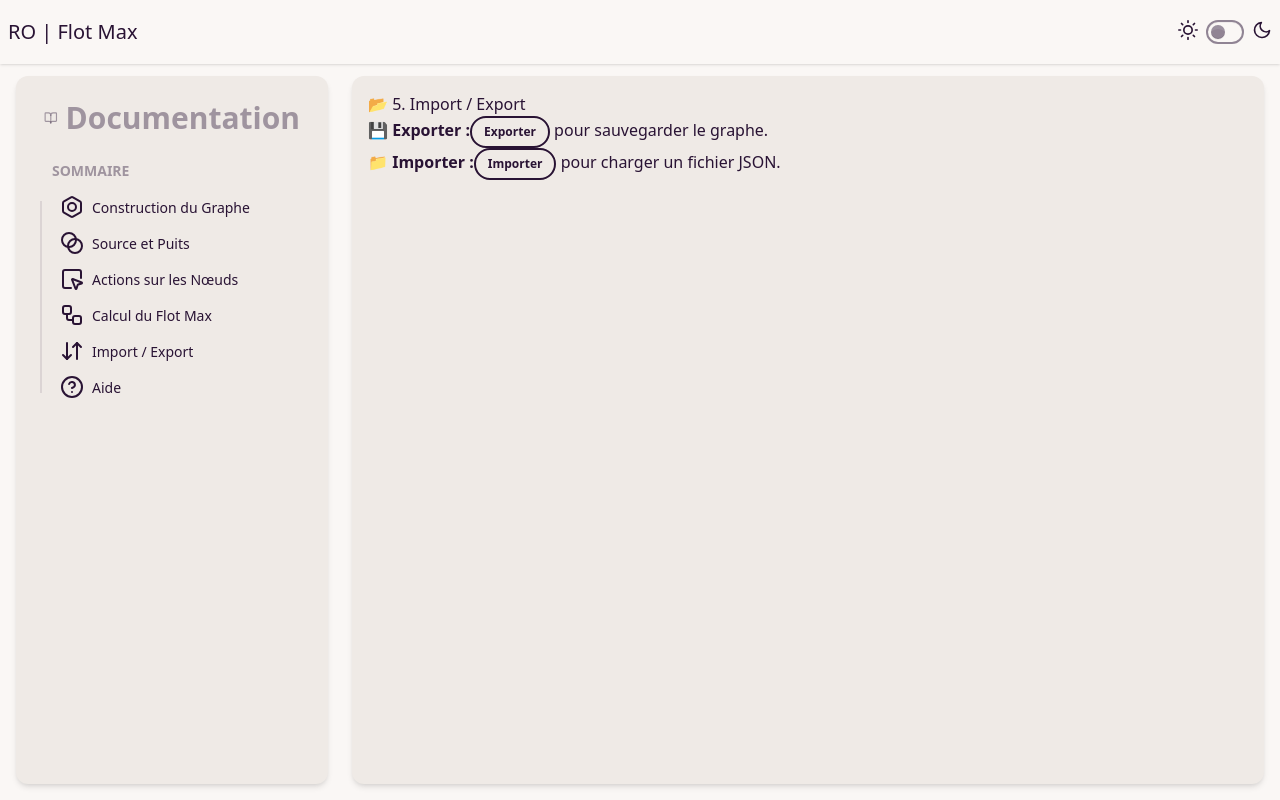
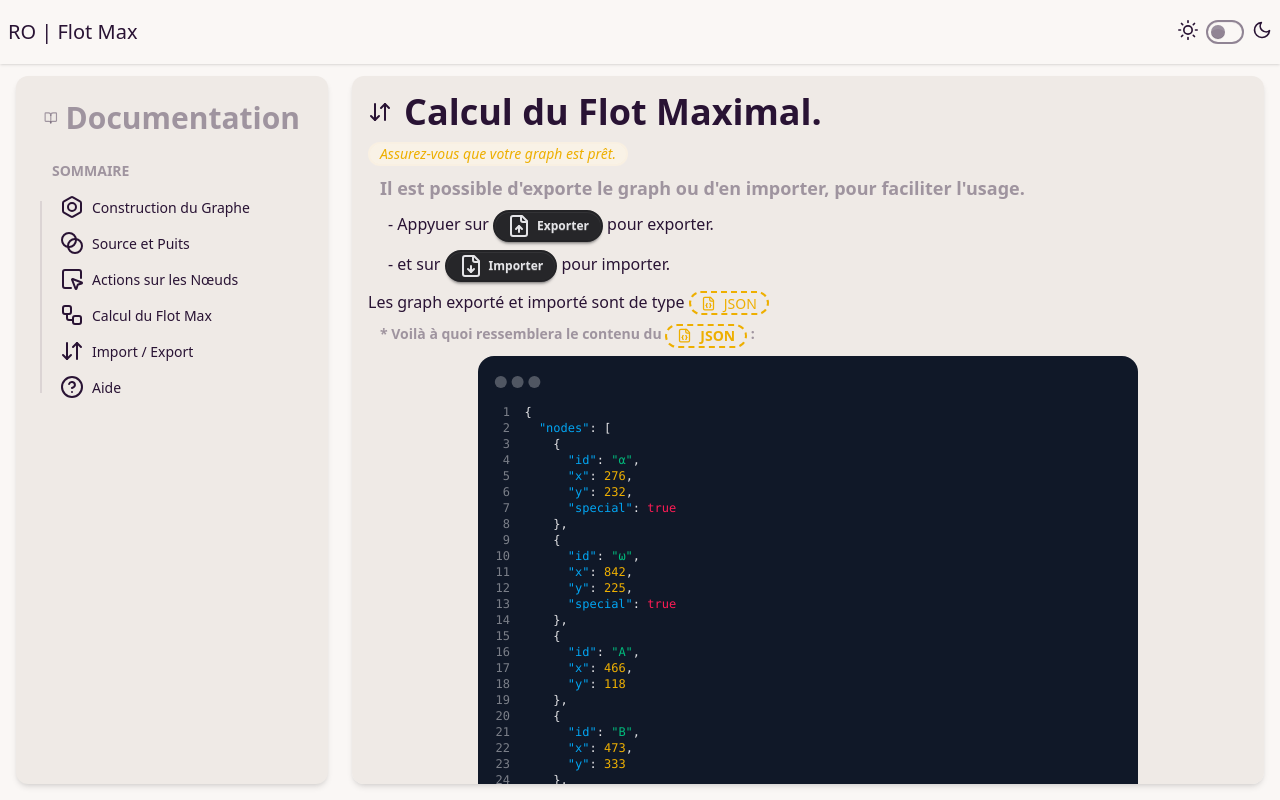
Before and after one commit to wharton-SP/RO, a React (Vite) app in the folder RO-Visualisation/: page /docs in a window 1280 px wide. Both pictures are taken after a click on the element "Import / Export". Built offline with nearby package versions, Linux system fonts and the light colour scheme; no server answers.

Commit message:
Update : enhance layout and content clarity in ImporExport component

```diff
--- a/RO-Visualisation/src/components/docs/ImporExport.jsx
+++ b/RO-Visualisation/src/components/docs/ImporExport.jsx
@@ -1,19 +1,68 @@
+import { ArrowDownUp, FileDown, FileJson, FileUp } from 'lucide-react'
 import React from 'react'
 
+const jsonData = {
+    nodes: [
+        { id: "α", x: 276, y: 232, special: true },
+        { id: "ω", x: 842, y: 225, special: true },
+        { id: "A", x: 466, y: 118 },
+        { id: "B", x: 473, y: 333 },
+        { id: "C", x: 657, y: 110 },
+        { id: "D", x: 669, y: 330 }
+    ],
+    edges: [
+        { from: "α", to: "A", weight: "1" },
+        { from: "α", to: "B", weight: "2" },
+        { from: "A", to: "C", weight: "2" },
+        { from: "B", to: "D", weight: "4" },
+        { from: "C", to: "ω", weight: "5" },
+        { from: "D", to: "ω", weight: "6" }
+    ]
+};
+
+const highlightJson = (line) => {
+    return line
+        .replace(/"([^"]+)":/g, '<span class="text-info">"$1"</span>:') // clés
+        .replace(/: "([^"]+)"/g, ': <span class="text-success">"$1"</span>') // chaînes
+        .replace(/: (\d+)/g, ': <span class="text-warning">$1</span>') // nombres
+        .replace(/: (true|false)/g, ': <span class="text-error">$1</span>'); // booléens
+};
+
 const ImporExport = () => {
+
+    const jsonLines = JSON.stringify(jsonData, null, 2).split('\n');
+
     return (
         <section id="import-export">
-            <h2>📂 5. Import / Export</h2>
-            <ul>
-                <li>
-                    💾 <strong>Exporter :</strong>
-                    <button className="btn btn-outline btn-sm mx-2">Exporter</button> pour sauvegarder le graphe.
-                </li>
-                <li>
-                    📁 <strong>Importer :</strong>
-                    <button className="btn btn-outline btn-sm mx-2">Importer</button> pour charger un fichier JSON.
-                </li>
-            </ul>
+
+            <h2 className='flex items-center gap-3'><ArrowDownUp /> <span className='text-4xl font-bold'>Calcul du Flot Maximal.</span></h2>
+            <div className='pt-2'>
+                <p className='italic badge badge-soft badge-warning'>Assurez-vous que votre graph est prêt.</p>
+            </div>
+            <div>
+                <p className='font-bold menu-title text-lg'>Il est possible d'exporte le graph ou d'en importer, pour faciliter l'usage.</p>
+                <p className='px-5 pb-2'>
+                    - Appyuer sur <button className="btn btn-sm btn-neutral"> <FileUp /> <div>Exporter</div></button> pour exporter.
+                </p>
+                <p className='px-5 pb-2'>
+                    - et sur <button className="btn btn-sm btn-neutral"> <FileDown /> <div>Importer</div></button> pour importer.
+                </p>
+                <p>
+                    Les graph exporté et importé sont de type <span className='badge badge-warning badge-dash'><FileJson size={15} /> JSON</span>
+                </p>
+            </div>
+            <div className='menu-title text-md'>
+            *    Voilà à quoi ressemblera le contenu du <span className='badge badge-warning badge-dash'><FileJson size={15} /> JSON</span> :
+            </div>
+            <div className='w-full flex justify-center'>
+                <div className="mockup-code w-3/4 bg-gray-900 text-xs">
+                    {jsonLines.map((line, index) => (
+                        <pre key={index} data-prefix={index + 1}>
+                            <code dangerouslySetInnerHTML={{ __html: highlightJson(line) }} />
+                        </pre>
+                    ))}
+                </div>
+            </div>
         </section>
     )
 }
```
